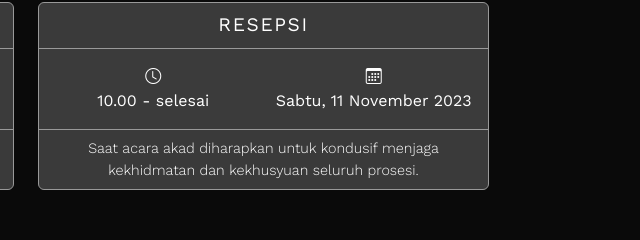
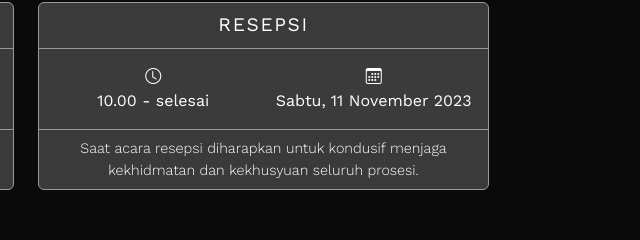
Before and after one commit to muhammadanjothosatru/undangannikah, a plain HTML site: page index.html in a window 1280 px wide. Shown: the part 2314-2554 px from the top of the page, 614-1254 px from the left. Drawn offline with nearby package versions, Linux system fonts and the light colour scheme; some packages are replaced by stand-ins of ours; a script that the page names is missing.

Commit message:
fix dikit

```diff
--- a/index.html
+++ b/index.html
@@ -137,7 +137,7 @@
               </div>
             </div>
             <div class="card-footer">
-              Saat acara akad diharapkan untuk kondusif menjaga kekhidmatan dan kekhusyuan seluruh prosesi.
+              Saat acara resepsi diharapkan untuk kondusif menjaga kekhidmatan dan kekhusyuan seluruh prosesi.
             </div>
           </div>
         </div>
```
